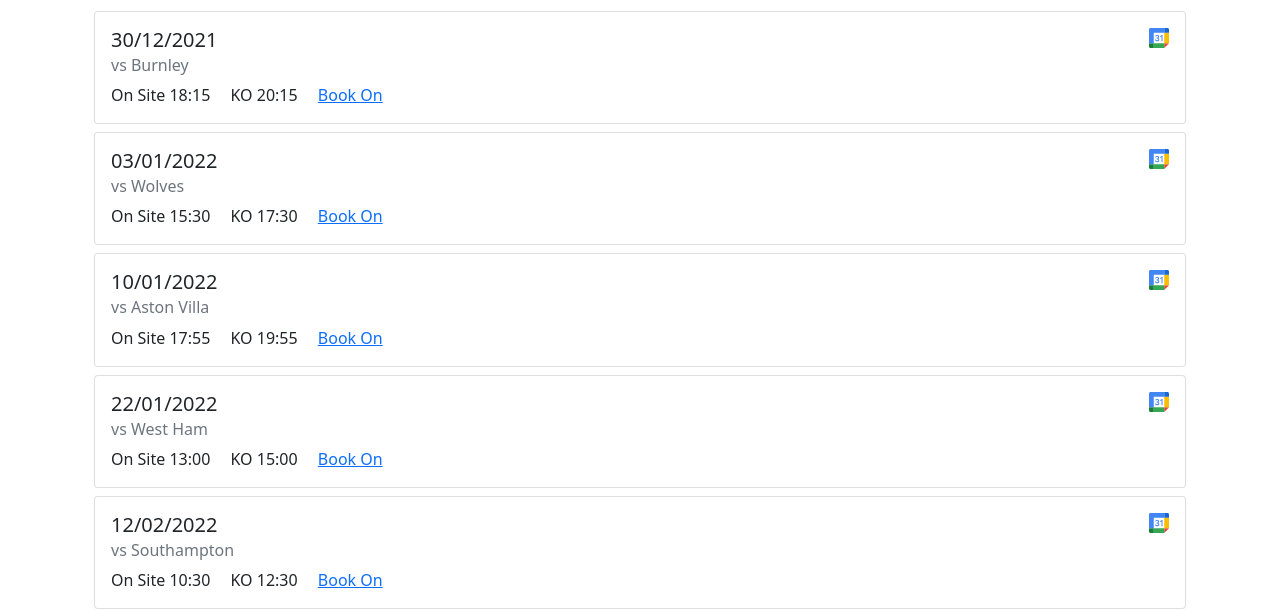
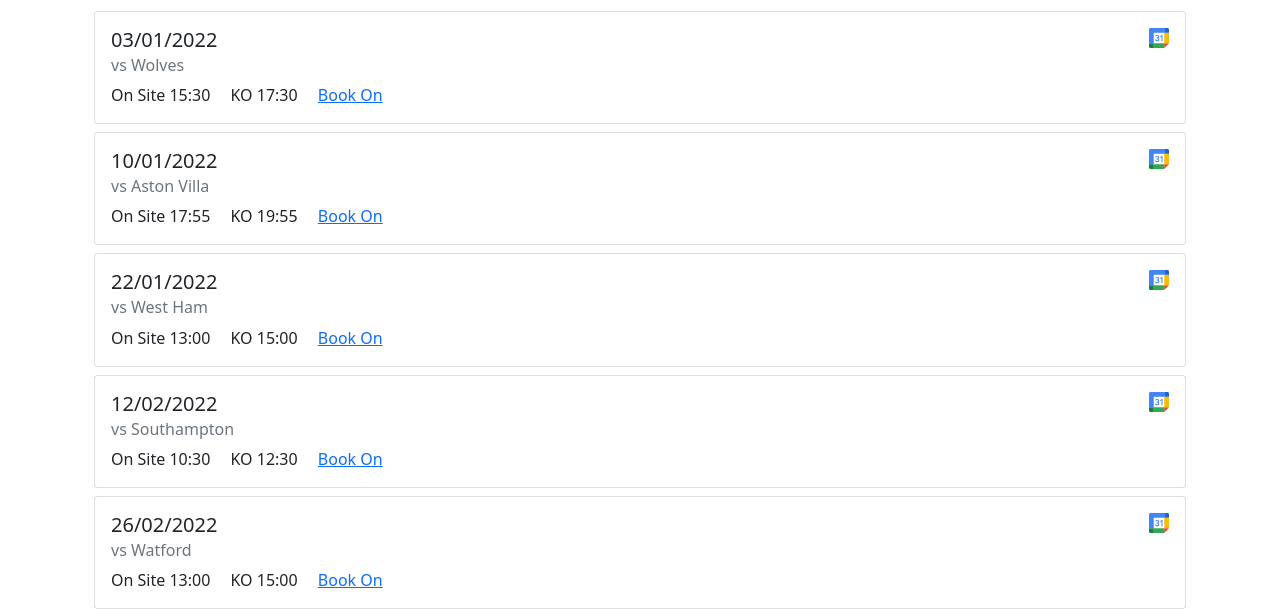
Before and after one commit to HarryEMartland/sja-united-matches, a plain HTML site: page index.html in a window 1280 px wide. Shown: the part 143-759 px from the top of the page. Drawn offline with nearby package versions, Linux system fonts and the light colour scheme.

Commit message:
Deploying to gh-pages from @ HarryEMartland/sja-united-matches@d30bd05f7f280fdc168454c7c9f695ab553ab8d0 🚀

```diff
--- a/index.html
+++ b/index.html
@@ -25,22 +25,6 @@
                 <h1 class="">Upcoming Games</h1>
             </div>
         </div>
-
-
-            <div class="card mt-2">
-                <div class="card-body">
-                    <h5 class="card-title">
-                        30/12/2021
-                       <a href="https://www.google.com/calendar/render?action=TEMPLATE&amp;			text=SJA United vs Burnley&amp;			dates=20211230T181500%2F20211230T221500			&amp;location=Old Trafford, Sir Matt Busby Way, Old Trafford, Stretford, Manchester M16 0RA, UK" title="Add to Google Maps" target="_blank" class="card-link"><img
-                                   style="height: 1em; float: right" src="gcalendar.svg"></a>
-                    </h5>
-                    <h6 class="card-subtitle mb-2 text-muted">vs Burnley</h6>
-                    <span class="card-link">On Site 18:15</span>
-                    <span class="card-link">KO 20:15</span>
-                    <span class="card-link"><a href="mailto:sue.burke@sja.org.uk?subject=30/12/2021%20Game&amp;body=Hi Sue, please can you book me on the 30/12/2021 game.%0D%0A%0D%0AThanks%0D%0A%3CFull%20Name%3E" target="_blank">Book On</a></span>
-
-                </div>
-            </div>
 
 
             <div class="card mt-2">
```
